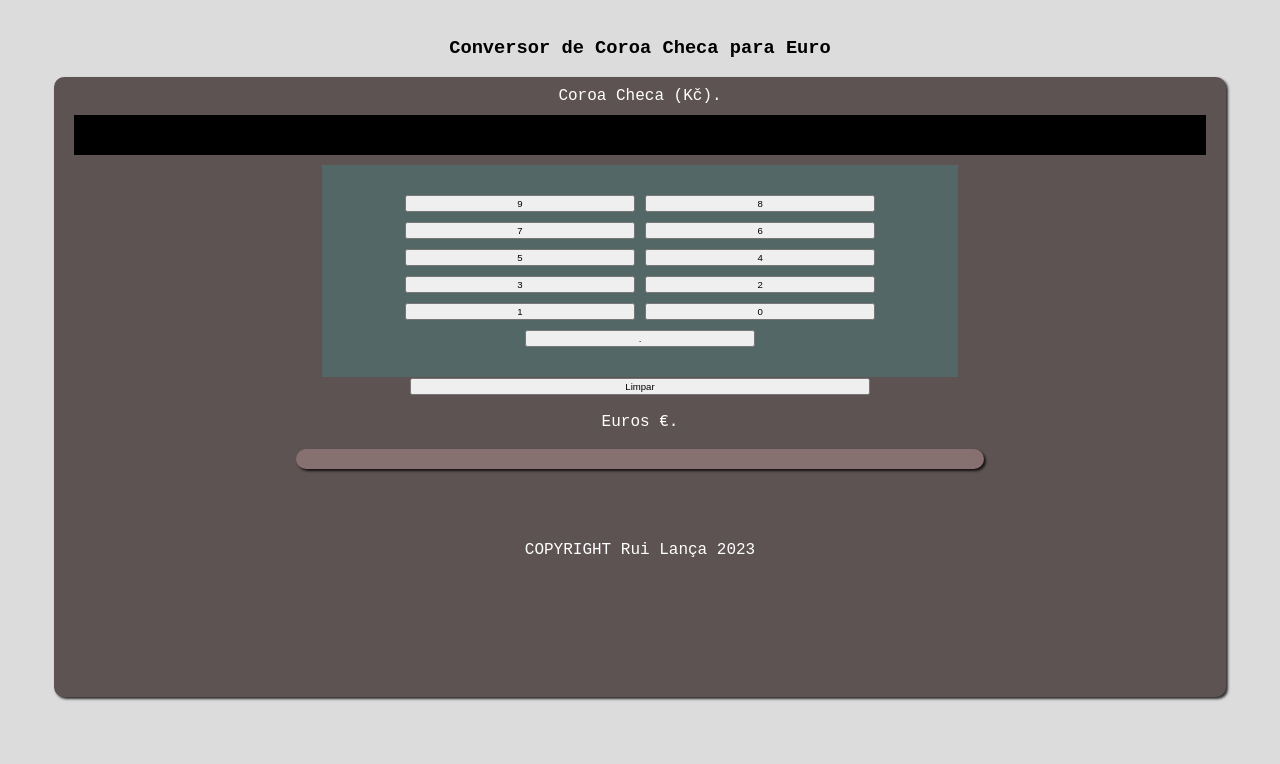
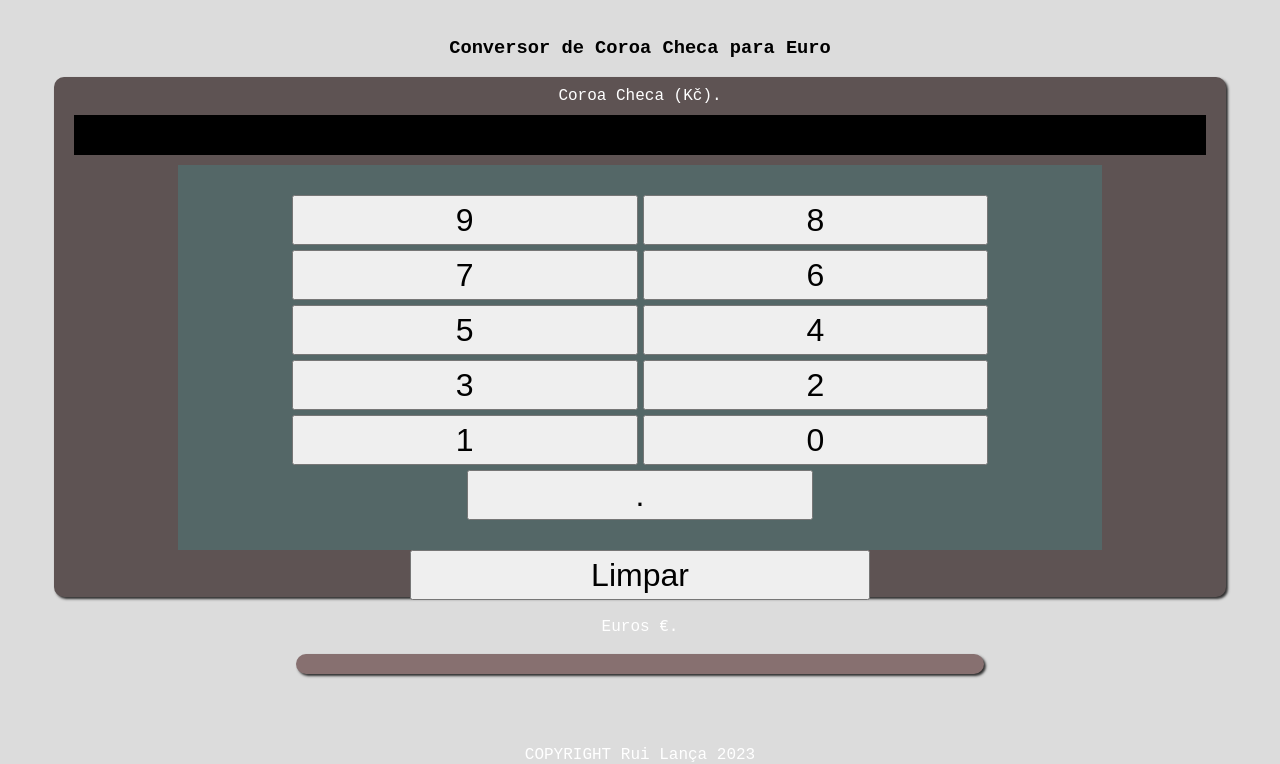
Before and after one commit to RuiLanca-Projects/conversor, a plain HTML site: page index.html in a window 1280 px wide. Shown: the part 80-844 px from the top of the page. Before the commit the page ends 800 px from the top, so only its background shows below. Drawn offline with Linux system fonts and the light colour scheme.

Commit message:
Update estilo.css

```diff
--- a/estilo.css
+++ b/estilo.css
@@ -12,7 +12,7 @@ body{
     margin: auto;
     border-radius: 10px;
     padding: 10px;
-    height: 600px;
+    height: 500px;
     color: white;
 
 }
@@ -43,13 +43,13 @@ body{
 
 .col-6{
     margin: auto;
-    width: 50%;
+    width: 75%;
     display: flex;
     flex-direction:row ;
     justify-content: center;
     align-items: center;
     flex-wrap: wrap;
-    gap: 10px;
+    gap: 5px;
     background-color: rgb(84, 103, 103);
     padding: 30px;
 }
@@ -100,6 +100,7 @@ body{
 
 button{
     width: 40%;
-    font-size: 0.60rem;
+    height: 50px;
+    font-size: 2rem;
 
 }
```
